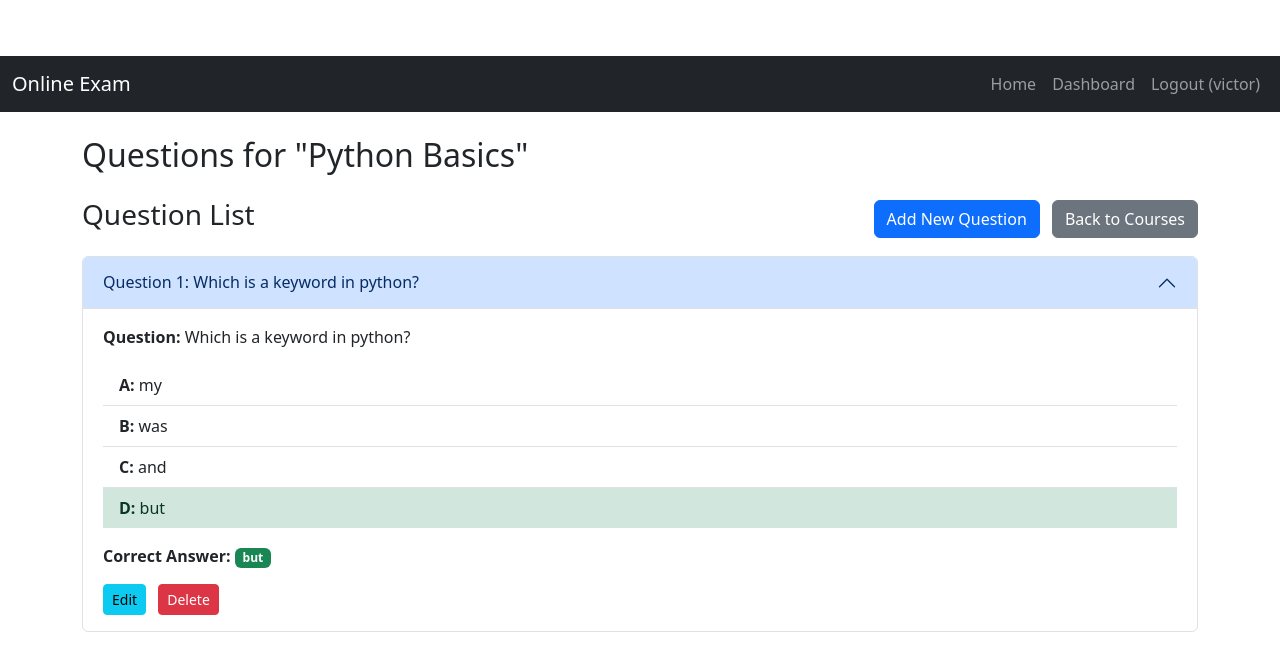
After one commit to Victor-Amonde/online_exam_system, a Django app: page /courses/3/questions/ in a window 1280 px wide. The commit adds this page. Shown: the top 671 px of the page. Run offline with Django 4.2, Linux system fonts and the light colour scheme; a user stored in the database is signed in; data comes from the database, SQL or seed files in the repository.

Commit message:
more updates on the project

```diff
--- a/exam_app/urls.py
+++ b/exam_app/urls.py
@@ -17,4 +17,9 @@ urlpatterns = [
     path('courses/add/', views.course_create, name='course_create'),
     path('courses/<int:pk>/edit/', views.course_edit, name='course_edit'),
     path('courses/<int:pk>/delete/', views.course_delete, name='course_delete'),
+    # Question Management URLs (nested under courses)
+    path('courses/<int:course_pk>/questions/', views.question_list, name='question_list'),
+    path('courses/<int:course_pk>/questions/add/', views.question_create, name='question_create'),
+    path('courses/<int:course_pk>/questions/<int:pk>/edit/', views.question_edit, name='question_edit'),
+    path('courses/<int:course_pk>/questions/<int:pk>/delete/', views.question_delete, name='question_delete'),
 ]
--- a/exam_app/views.py
+++ b/exam_app/views.py
@@ -2,8 +2,8 @@ from django.shortcuts import render, redirect, get_object_or_404 # Import get_ob
 from django.contrib.auth import login
 from django.contrib.auth.decorators import login_required, user_passes_test # Import user_passes_test
 from django.contrib import messages
-from .forms import CustomUserCreationForm, TeacherLoginForm, CourseForm # Import CourseForm
-from .models import User, Course # Import Course model
+from .forms import CustomUserCreationForm, TeacherLoginForm, CourseForm, QuestionForm
+from .models import User, Course, Question
 
 def home(request):
     return render(request, 'home.html')
@@ -118,3 +118,92 @@ def course_delete(request, pk):
         messages.success(request, 'Course deleted successfully!')
         return redirect('exam_app:course_list')
     return render(request, 'courses/course_confirm_delete.html', {'course': course})
+
+@login_required
+@user_passes_test(lambda u: is_teacher(u) or is_admin(u))
+def question_list(request, course_pk):
+    course = get_object_or_404(Course, pk=course_pk)
+
+    # Authorization check: Teacher can only see questions for their own courses
+    if is_teacher(request.user) and course.teacher != request.user:
+        messages.error(request, "You are not authorized to view questions for this course.")
+        return redirect('exam_app:course_list')
+
+    questions = Question.objects.filter(course=course).order_by('id')
+    return render(request, 'questions/question_list.html', {'course': course, 'questions': questions})
+
+@login_required
+@user_passes_test(lambda u: is_teacher(u) or is_admin(u))
+def question_create(request, course_pk):
+    course = get_object_or_404(Course, pk=course_pk)
+
+    # Authorization check: Teacher can only add questions to their own courses
+    if is_teacher(request.user) and course.teacher != request.user:
+        messages.error(request, "You are not authorized to add questions to this course.")
+        return redirect('exam_app:course_list')
+
+    if request.method == 'POST':
+        form = QuestionForm(request.POST, teacher_user=request.user, request=request) # Pass current user for form filtering
+        if form.is_valid():
+            question = form.save(commit=False)
+            # Ensure the question is linked to the correct course and not overridden by form's course dropdown
+            question.course = course
+            question.save()
+            messages.success(request, 'Question added successfully!')
+            return redirect('exam_app:question_list', course_pk=course.pk)
+        else:
+            messages.error(request, 'Error adding question. Please check the form.')
+    else:
+        # Pre-select the course in the form for creation
+        form = QuestionForm(initial={'course': course}, teacher_user=request.user, request=request)
+        # Disable the course field for teachers if they can only add to their course
+        if is_teacher(request.user) and course.teacher == request.user:
+            form.fields['course'].widget.attrs['readonly'] = True
+            form.fields['course'].widget.attrs['disabled'] = True
+            # A hidden input might be needed if disabled breaks POST submission for the field
+            # For now, let's rely on the view setting question.course = course
+    return render(request, 'questions/question_form.html', {'form': form, 'form_title': f'Add Question to {course.name}', 'course': course})
+
+@login_required
+@user_passes_test(lambda u: is_teacher(u) or is_admin(u))
+def question_edit(request, course_pk, pk):
+    course = get_object_or_404(Course, pk=course_pk)
+    question = get_object_or_404(Question, pk=pk, course=course) # Ensure question belongs to this course
+
+    # Authorization check: Teacher can only edit questions in their own courses
+    if is_teacher(request.user) and course.teacher != request.user:
+        messages.error(request, "You are not authorized to edit questions in this course.")
+        return redirect('exam_app:course_list')
+
+    if request.method == 'POST':
+        form = QuestionForm(request.POST, instance=question, teacher_user=request.user, request=request)
+        if form.is_valid():
+            form.save()
+            messages.success(request, 'Question updated successfully!')
+            return redirect('exam_app:question_list', course_pk=course.pk)
+        else:
+            messages.error(request, 'Error updating question. Please check the form.')
+    else:
+        form = QuestionForm(instance=question, teacher_user=request.user, request=request)
+        # Disable course field on edit too
+        if is_teacher(request.user) and course.teacher == request.user:
+            form.fields['course'].widget.attrs['readonly'] = True
+            form.fields['course'].widget.attrs['disabled'] = True
+    return render(request, 'questions/question_form.html', {'form': form, 'form_title': f'Edit Question for {course.name}', 'course': course})
+
+@login_required
+@user_passes_test(lambda u: is_teacher(u) or is_admin(u))
+def question_delete(request, course_pk, pk):
+    course = get_object_or_404(Course, pk=course_pk)
+    question = get_object_or_404(Question, pk=pk, course=course)
+
+    # Authorization check: Teacher can only delete questions from their own courses
+    if is_teacher(request.user) and course.teacher != request.user:
+        messages.error(request, "You are not authorized to delete questions from this course.")
+        return redirect('exam_app:course_list')
+
+    if request.method == 'POST':
+        question.delete()
+        messages.success(request, 'Question deleted successfully!')
+        return redirect('exam_app:question_list', course_pk=course.pk)
+    return render(request, 'questions/question_confirm_delete.html', {'question': question, 'course': course})
--- a/templates/courses/course_list.html
+++ b/templates/courses/course_list.html
@@ -44,6 +44,7 @@
                                 <td>{% if course.teacher %}{{ course.teacher.username }}{% else %}N/A{% endif %}</td>
                             {% endif %}
                             <td>
+				<a href="{% url 'exam_app:question_list' course.pk %}" class="btn btn-sm btn-warning me-2">Manage Questions</a>
                                 <a href="{% url 'exam_app:course_edit' course.pk %}" class="btn btn-sm btn-info me-2">Edit</a>
                                 <a href="{% url 'exam_app:course_delete' course.pk %}" class="btn btn-sm btn-danger">Delete</a>
                             </td>
--- /dev/null
+++ b/templates/questions/question_list.html
@@ -0,0 +1,60 @@
+{% extends 'base.html' %}
+{% load static %}
+
+{% block title %}Questions for {{ course.name }}{% endblock %}
+
+{% block content %}
+    <h2 class="mb-4">Questions for "{{ course.name }}"</h2>
+
+    {% if messages %}
+        {% for message in messages %}
+            <div class="alert alert-{{ message.tags }} alert-dismissible fade show" role="alert">
+                {{ message }}
+                <button type="button" class="btn-close" data-bs-dismiss="alert" aria-label="Close"></button>
+            </div>
+        {% endfor %}
+    {% endif %}
+
+    <div class="d-flex justify-content-between align-items-center mb-3">
+        <h3>Question List</h3>
+        <div>
+            <a href="{% url 'exam_app:question_create' course.pk %}" class="btn btn-primary me-2">Add New Question</a>
+            <a href="{% url 'exam_app:course_list' %}" class="btn btn-secondary">Back to Courses</a>
+        </div>
+    </div>
+
+    {% if questions %}
+        <div class="accordion" id="questionsAccordion">
+            {% for question in questions %}
+                <div class="accordion-item">
+                    <h2 class="accordion-header" id="heading{{ question.pk }}">
+                        <button class="accordion-button {% if not forloop.first %}collapsed{% endif %}" type="button" data-bs-toggle="collapse" data-bs-target="#collapse{{ question.pk }}" aria-expanded="{% if forloop.first %}true{% else %}false{% endif %}" aria-controls="collapse{{ question.pk }}">
+                            Question {{ forloop.counter }}: {{ question.question_text|truncatechars:80 }}
+                        </button>
+                    </h2>
+                    <div id="collapse{{ question.pk }}" class="accordion-collapse collapse {% if forloop.first %}show{% endif %}" aria-labelledby="heading{{ question.pk }}" data-bs-parent="#questionsAccordion">
+                        <div class="accordion-body">
+                            <p><strong>Question:</strong> {{ question.question_text }}</p>
+                            <ul class="list-group list-group-flush mb-3">
+                                <li class="list-group-item {% if question.choice1 == question.correct_choice %}list-group-item-success{% endif %}"><strong>A:</strong> {{ question.choice1 }}</li>
+                                <li class="list-group-item {% if question.choice2 == question.correct_choice %}list-group-item-success{% endif %}"><strong>B:</strong> {{ question.choice2 }}</li>
+                                <li class="list-group-item {% if question.choice3 == question.correct_choice %}list-group-item-success{% endif %}"><strong>C:</strong> {{ question.choice3 }}</li>
+                                <li class="list-group-item {% if question.choice4 == question.correct_choice %}list-group-item-success{% endif %}"><strong>D:</strong> {{ question.choice4 }}</li>
+                            </ul>
+                            <p><strong>Correct Answer:</strong> <span class="badge bg-success">{{ question.correct_choice }}</span></p>
+
+                            <div class="mt-3">
+                                <a href="{% url 'exam_app:question_edit' course.pk question.pk %}" class="btn btn-sm btn-info me-2">Edit</a>
+                                <a href="{% url 'exam_app:question_delete' course.pk question.pk %}" class="btn btn-sm btn-danger">Delete</a>
+                            </div>
+                        </div>
+                    </div>
+                </div>
+            {% endfor %}
+        </div>
+    {% else %}
+        <div class="alert alert-info" role="alert">
+            No questions found for this course. Click "Add New Question" to add one!
+        </div>
+    {% endif %}
+{% endblock content %}
```
Also changed, not shown: exam_app/forms.py (+167 -1 lines), exam_app/models.py (+49 -7 lines), templates/questions/question_confirm_delete.html (added, +21 -0 lines), templates/questions/question_form.html (added, +54 -0 lines), db.sqlite3, exam_app/migrations/0002_remove_question_correct_answer_remove_question_marks_and_more.py (added), exam_app/migrations/0003_exam_studentanswer_result.py (added).
